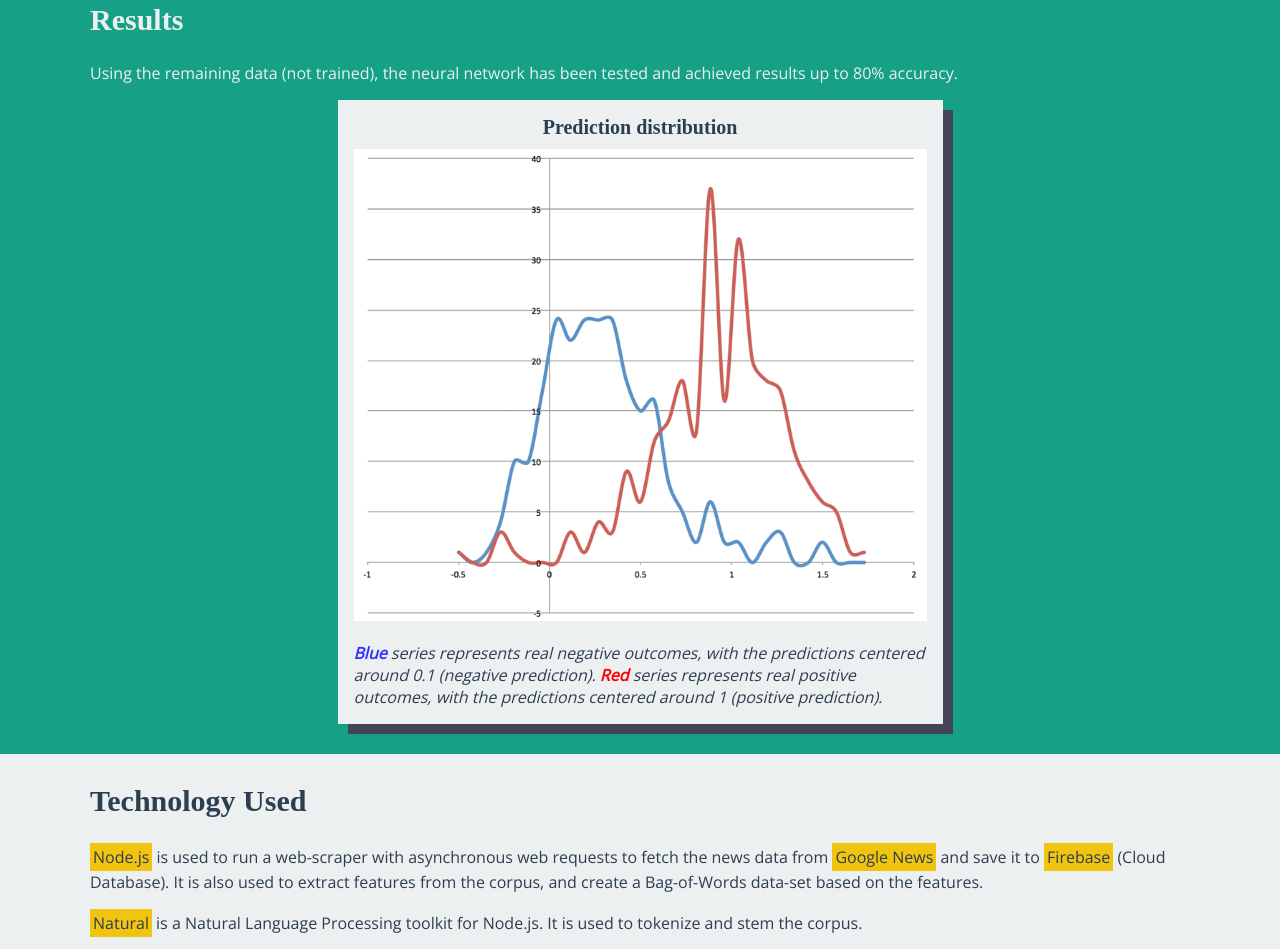
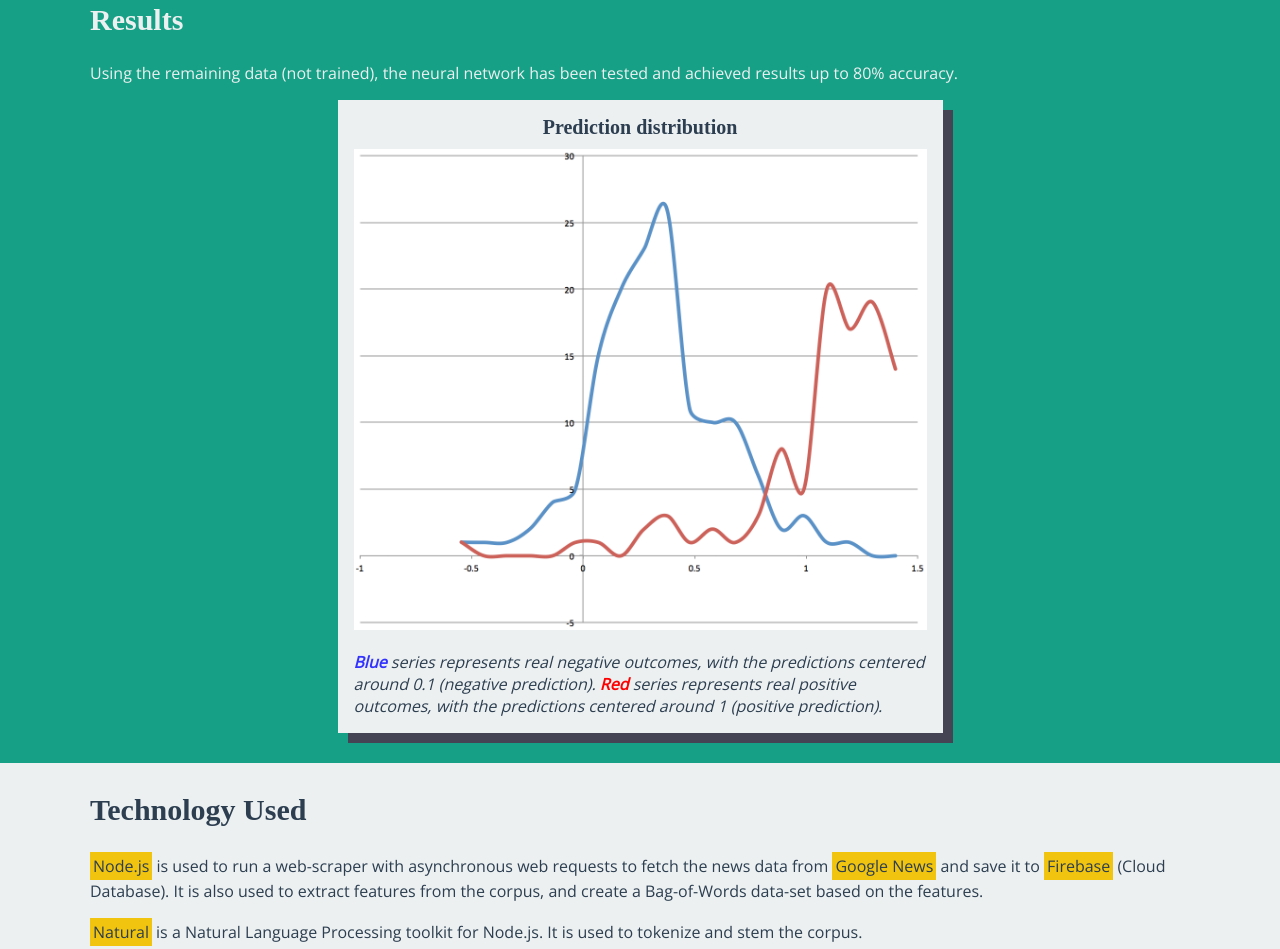
Before and after one commit to mdjasper/google-news-neural-network, a plain HTML site: page index.html in a window 1280 px wide. Shown: the part 1261-2210 px from the top of the page. Drawn offline with nearby package versions, Linux system fonts and the light colour scheme; a web font is replaced by a local one.

Commit message:
new distribution chart

```diff
--- a/index.html
+++ b/index.html
@@ -59,7 +59,7 @@
 		<p>Using the remaining data (not trained), the neural network has been tested and achieved results up to 80% accuracy.</p>
 		<figure>
 		<h3 class="figure__title">Prediction distribution</h3>
-		<img src="images/distribution.png" alt="prediction distribution showing 80% accuracy"/>
+		<img src="images/distribution1.png" alt="prediction distribution showing 80% accuracy"/>
 		<figcaption>
 			<span class="blue">Blue</span> series represents real negative outcomes, with the predictions centered around 0.1 (negative prediction). <span class="red">Red</span> series represents real positive outcomes, with the predictions centered around 1 (positive prediction).
 		</figcaption>
```
Also changed, not shown: images/distribution1.png (added).
